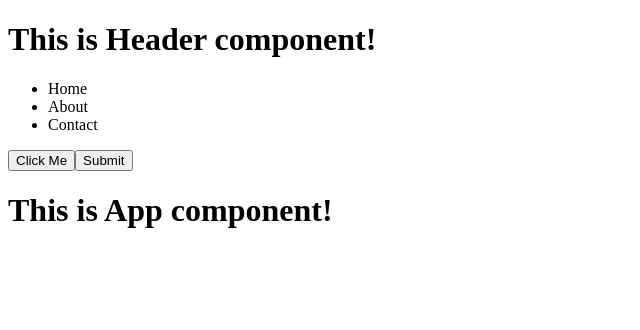
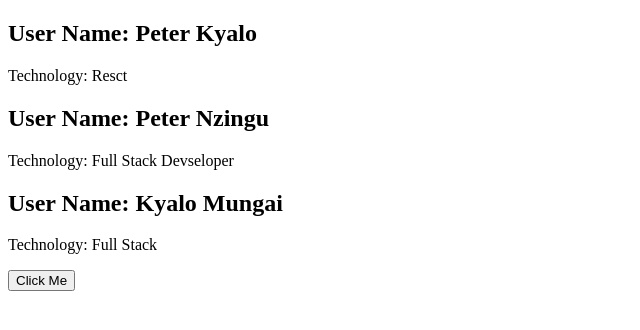
Before and after one commit to peterkyalo/react19-app, a React (Vite) app: page / in a window 1280 px wide. Shown: the top 330 px of the page, without its empty margins (0-640 px from the left). Built offline with nearby package versions, Linux system fonts and the light colour scheme.

Commit message:
Add UserCard and Button components; update App to utilize them

```diff
--- a/src/App.jsx
+++ b/src/App.jsx
@@ -1,10 +1,31 @@
 import Header from "./components/layout/Header";
+import { UserCard } from "./components/feature/UserCard";
+import { Button } from "./components/layout/ui/Button";
 
 function App() {
+  const firstName = "Peter Kyalo";
+  const technology = "Resct";
+
+  const user = {
+    firstName: "Peter Nzingu",
+    technology: "Full Stack Devseloper",
+  };
+  {/* Function to handle button click */  }
+  const showAlert = () => {
+    alert("Alert from Parent Component!");
+  };
   return (
     <>
-      <Header />
-      <h1>This is App component!</h1>
+      {/* <Header />
+      <h1>This is App component!</h1> */}
+
+      <UserCard firstname={firstName} technology={technology} />
+
+      <UserCard firstname={user.firstName} technology={user.technology} />
+
+      <UserCard />
+
+      <Button clickHandler={showAlert} />
     </>
   );
 }
--- /dev/null
+++ b/src/components/feature/UserCard.jsx
@@ -0,0 +1,11 @@
+export const UserCard = ({
+  firstname = "Kyalo Mungai",
+  technology = "Full Stack",
+}) => {
+  return (
+    <div>
+      <h2>User Name: {firstname}</h2>
+      <p>Technology: {technology} </p>
+    </div>
+  );
+};
--- a/src/components/layout/ui/Button.jsx
+++ b/src/components/layout/ui/Button.jsx
@@ -1,3 +1,3 @@
-export const Button = ({ label }) => {
-  return <button> { label || "Click Me" } </button>;
+export const Button = ({ label = "Click Me", clickHandler }) => {
+  return <button onClick={clickHandler}> {label} </button>;
 };
```
